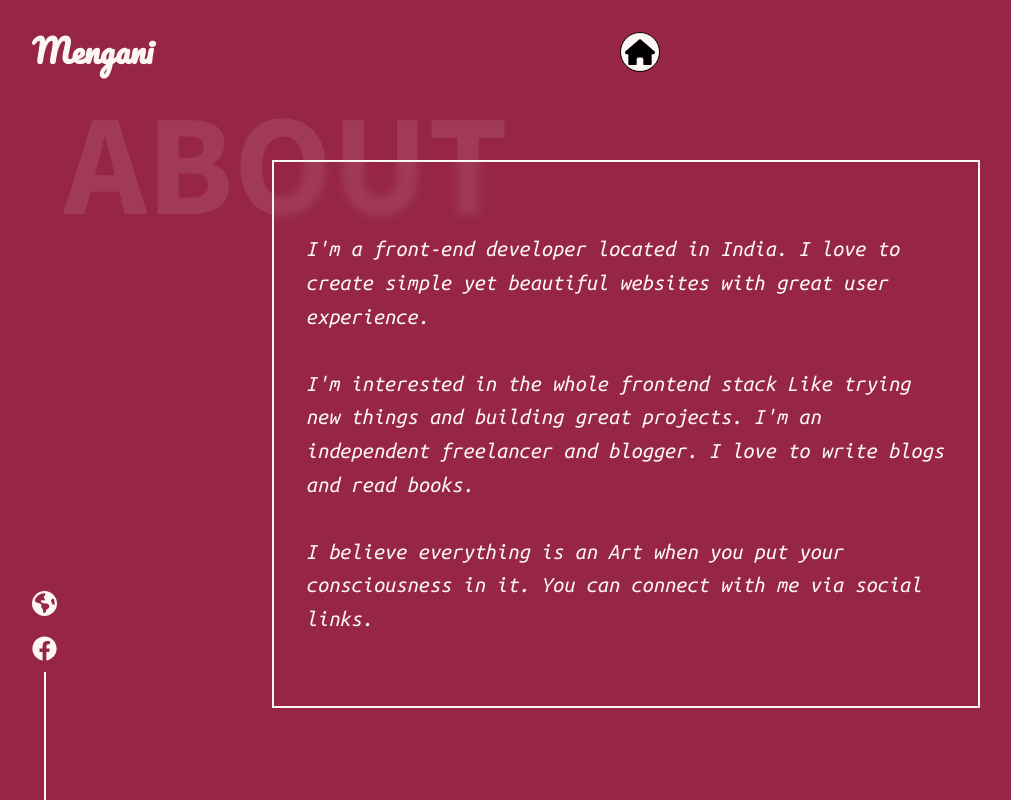
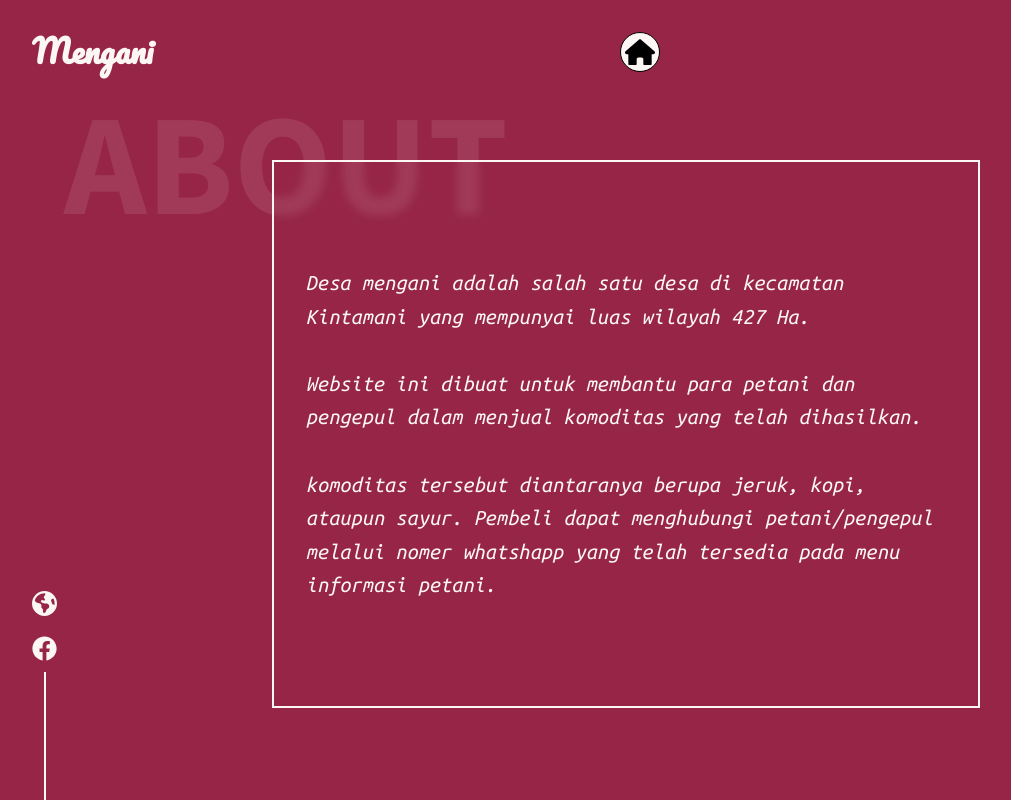
Before and after one commit to cipEpic/Mengani-Web, a React (Create React App) app: page /about in a window 1280 px wide. Shown: the whole page, without its empty margins (0-1011 px from the left). Built offline with nearby package versions, Linux system fonts and the light colour scheme.

Commit message:
Update AboutPage.js

```diff
--- a/src/components/AboutPage.js
+++ b/src/components/AboutPage.js
@@ -72,11 +72,11 @@ const AboutPage = () => {
             <img src={astronaut} alt="spaceman" />
         </Spaceman>     */}
         <Main>
-        I'm a front-end developer located in India. I love to create simple yet beautiful websites with great user experience.
+        Desa mengani adalah salah satu desa di kecamatan Kintamani yang mempunyai luas wilayah 427 Ha.
 <br /> <br/>
-I'm interested in the whole frontend stack Like trying new things and building great projects. I'm an independent freelancer and blogger. I love to write blogs and read books.
+Website ini dibuat untuk membantu para petani dan pengepul dalam menjual komoditas yang telah dihasilkan.
 <br/> <br/>
-I believe everything is an Art when you put your consciousness in it. You can connect with me via social links.
+komoditas tersebut diantaranya berupa jeruk, kopi, ataupun sayur. Pembeli dapat menghubungi petani/pengepul melalui nomer whatshapp yang telah tersedia pada menu informasi petani.
         </Main>
 
         <BigTitle text="ABOUT" top="10%" left="5%" />
```
